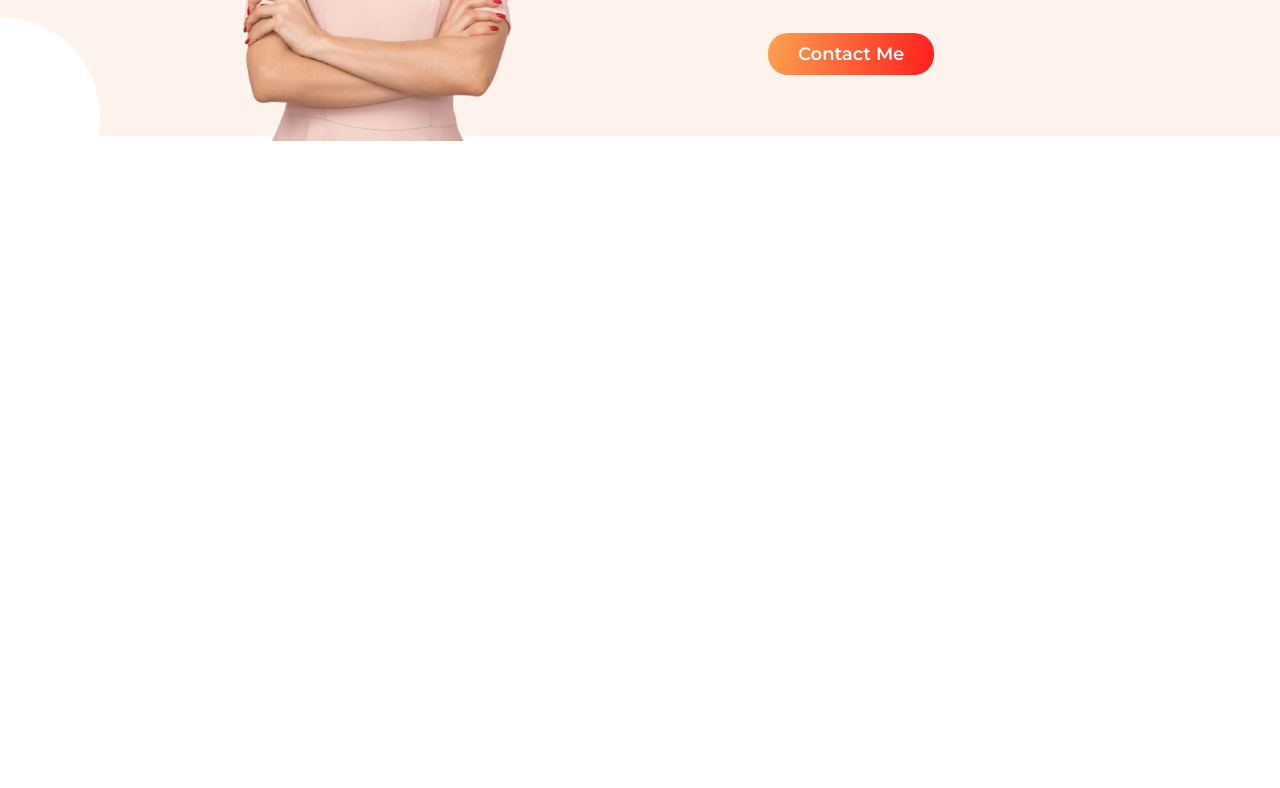
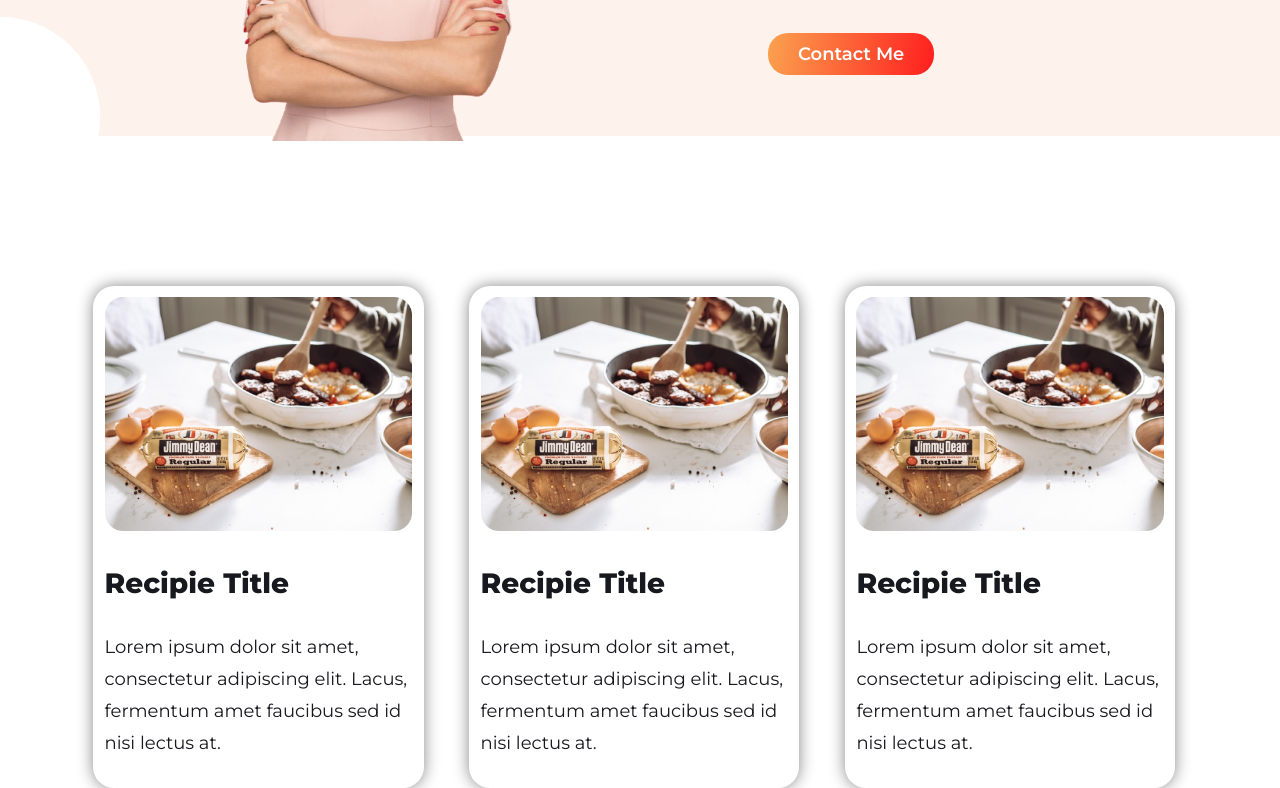
Before and after one commit to MMMonir/assignment-1, a plain HTML site: page index.html in a window 1280 px wide. Shown: the part 985-1773 px from the top of the page. Before the commit the page ends 1271 px from the top, so only its background shows below. Drawn offline with Linux system fonts and the light colour scheme.

Commit message:
Recipie Section

```diff
--- a/index.html
+++ b/index.html
@@ -34,7 +34,23 @@
             <h2>About Me</h2>
             <p class="about-para">Lorem ipsum dolor sit amet, consectetur adipiscing elit. Condimentum diam orci pretium a pharetra, feugiat cursus. Dictumst risus, sem egestas odio cras adipiscing vulputate. Nisi, risus in suscipit non. Non commodo volutpat, pharetra, vel.</p>
             <a href="https://web.programming-hero.com/" class="bTn" target="_blank">Contact Me</a>
-
+        </div>
+    </section>
+    <section class="recipie-section">
+        <div class="recipie-div">
+           <img src="images/Project%20Cover.jpg" alt="Recipie Image">
+            <h3 class="recipie-title">Recipie Title</h3>
+            <p class="recipie-text">Lorem ipsum dolor sit amet, consectetur adipiscing elit. Lacus, fermentum amet faucibus sed id nisi lectus at.</p>
+        </div>
+        <div class="recipie-div">
+           <img src="images/Project%20Cover.jpg" alt="Recipie Image">
+            <h3 class="recipie-title">Recipie Title</h3>
+            <p class="recipie-text">Lorem ipsum dolor sit amet, consectetur adipiscing elit. Lacus, fermentum amet faucibus sed id nisi lectus at.</p>
+        </div>
+        <div class="recipie-div">
+           <img src="images/Project%20Cover.jpg" alt="Recipie Image">
+            <h3 class="recipie-title">Recipie Title</h3>
+            <p class="recipie-text">Lorem ipsum dolor sit amet, consectetur adipiscing elit. Lacus, fermentum amet faucibus sed id nisi lectus at.</p>
         </div>
     </section>
 </body>
--- a/style.css
+++ b/style.css
@@ -74,3 +74,31 @@ h2{
     color: #18191F;
     margin-bottom: 45px;
 }
+.recipie-section{
+    width: 89%;
+    margin: 0 auto;
+}
+.recipie-div {
+    width: 27%;
+    float: left;
+    margin: 0px 2%;
+    padding: 1%;
+    border-radius: 21px;
+    box-shadow: 0px 0px 16px #888888;
+}
+.recipie-div img {
+    width: 100%;
+}
+
+.recipie-text{
+    font-size: 18px;
+    line-height: 32px;
+    font-weight: 400;
+    color: #18191F;
+}
+.recipie-title{
+    font-size: 28px;
+    line-height: 40px;
+    font-weight: 800;
+    color: #18191F;
+}
```
Also changed, not shown: images/Project Cover.jpg (added), images/Project Cover.png (added), images/Project Cover1.jpg (added).
